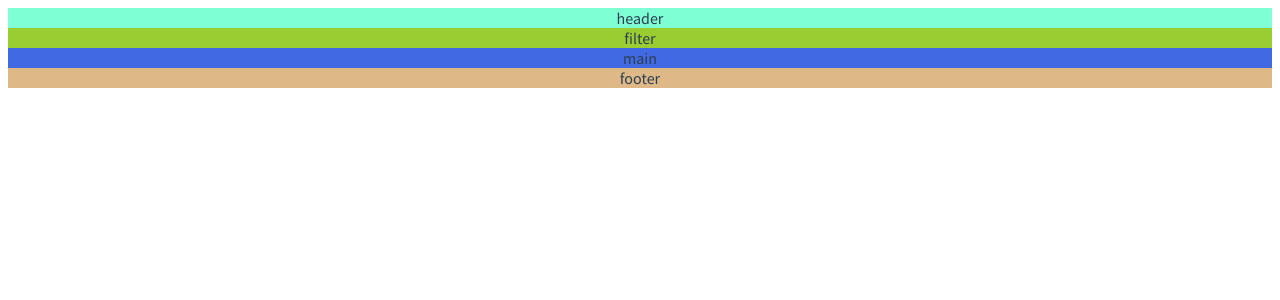
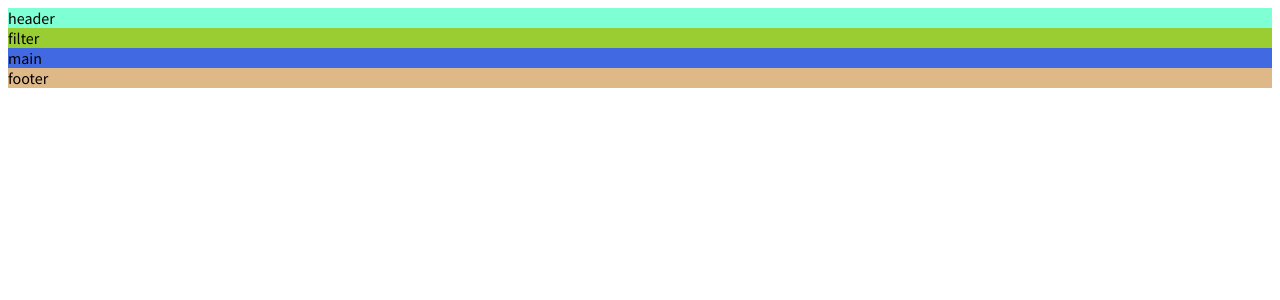
Before and after one commit to MemeRelax/MemeRelax, a Vue app: page / in a window 1280 px wide. Shown: the top 300 px of the page. Built offline with nearby package versions, Linux system fonts and the light colour scheme.

Commit message:
add global variables

```diff
--- a/src/App.vue
+++ b/src/App.vue
@@ -7,12 +7,7 @@
 </template>
 
 <style lang="scss">
-#app {
-  // font-family: 'Bungee', cursive;
-  font-family: 'Source Sans Pro', sans-serif;
-  -webkit-font-smoothing: antialiased;
-  -moz-osx-font-smoothing: grayscale;
-  text-align: center;
-  color: #2c3e50;
+body {
+  font-family: $font-main;
 }
 </style>
--- /dev/null
+++ b/src/styles/_variables.scss
@@ -0,0 +1,5 @@
+// Fonts
+$font-main: "Source Sans Pro", sans-serif;
+$font-special: "Bungee", cursive;
+
+// Colors
--- /dev/null
+++ b/vue.config.js
@@ -0,0 +1,9 @@
+module.exports = {
+  css: {
+    loaderOptions: {
+      sass: {
+        prependData: `@import "@/styles/_variables.scss";`,
+      },
+    },
+  },
+};
```
